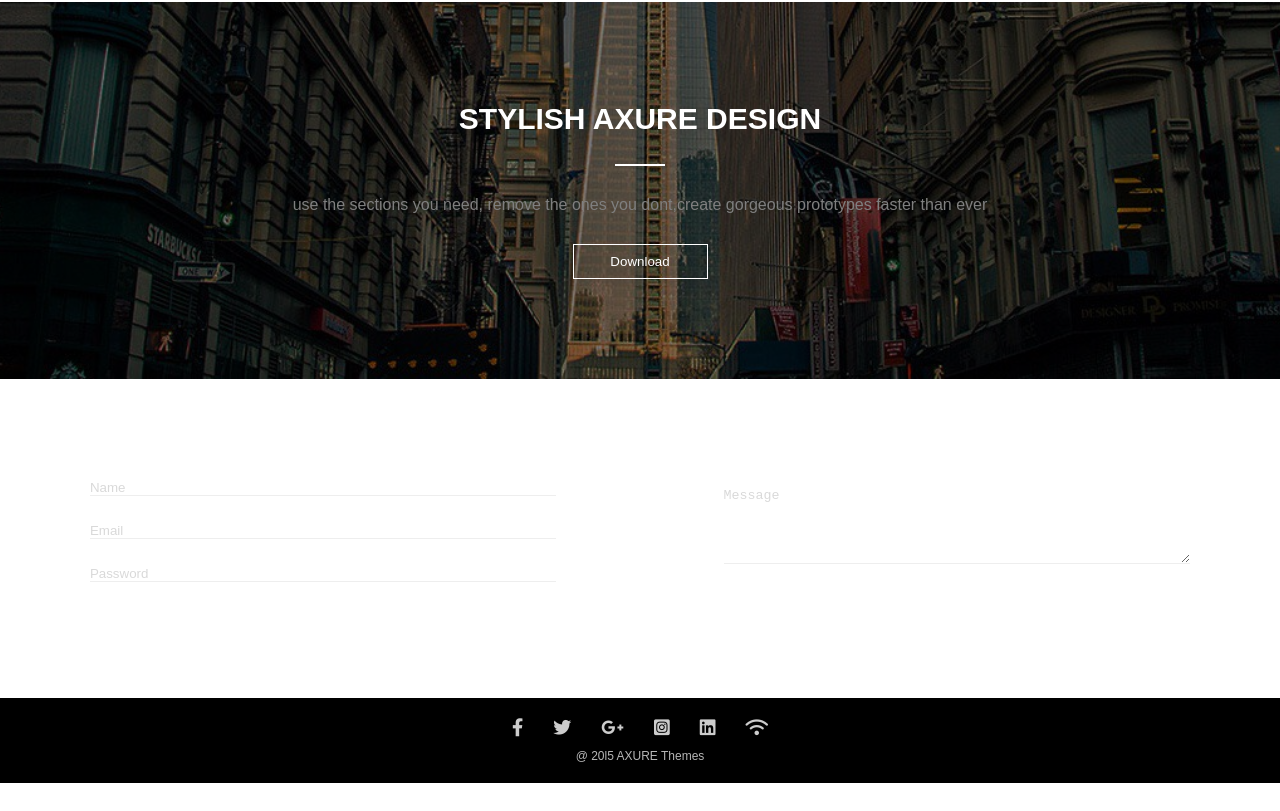
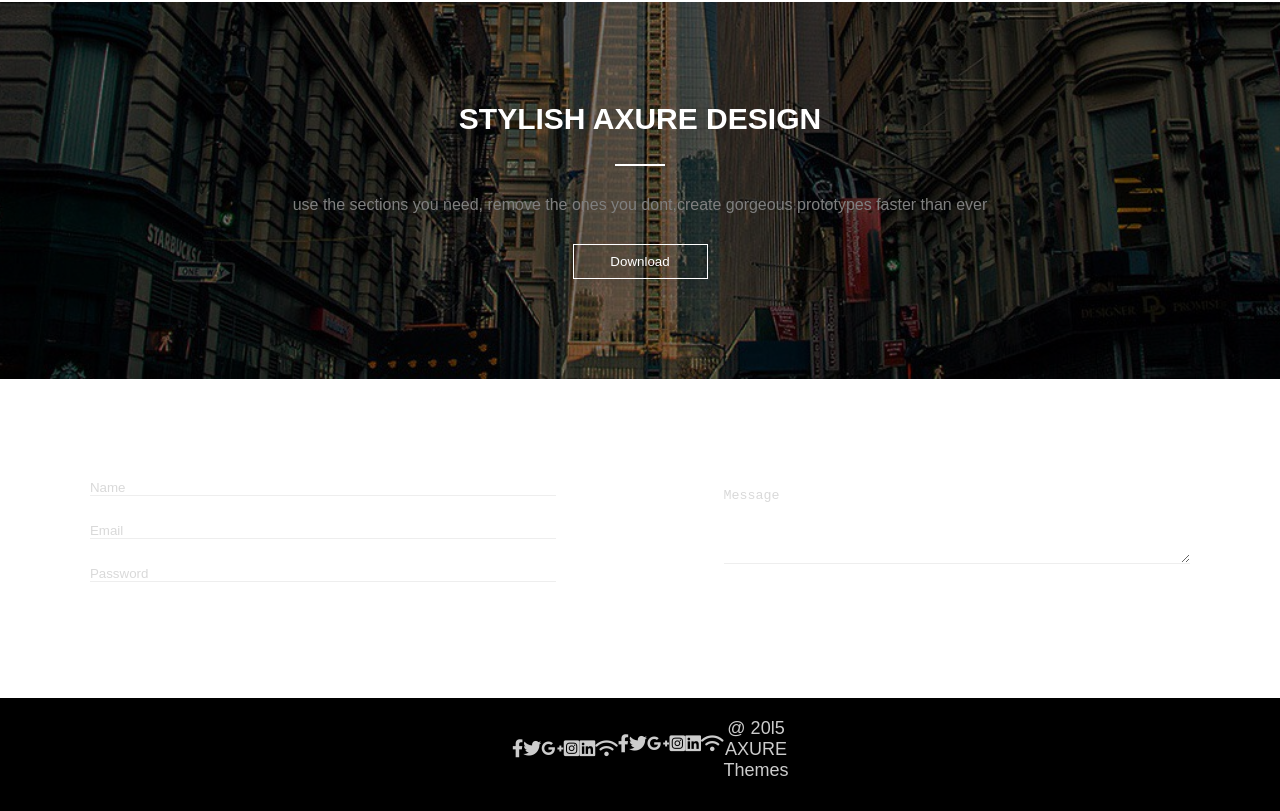
Before and after one commit to MokhlisaZantah/MimiNew, a plain HTML site: page index.html in a window 1280 px wide. Shown: the part 3660-4471 px from the top of the page. Before the commit the page ends 4443 px from the top, so only its background shows below. Drawn offline with Linux system fonts and the light colour scheme.

Commit message:
update index

```diff
--- a/index.html
+++ b/index.html
@@ -370,6 +370,13 @@
           <a href=""><i class="fa-brands fa-square-instagram"></i></a>
           <a href=""><i class="fa-brands fa-linkedin"></i></a>
           <a href=""><i class="fa-solid fa-wifi"></i></a>
+          <div class="socialmedia-links">
+            <a href=""><i class="fa-brands fa-facebook-f"></i></a>
+            <a href=""><i class="fa-brands fa-twitter"></i></a>
+            <a href=""><i class="fa-brands fa-google-plus-g"></i></a>
+            <a href=""><i class="fa-brands fa-square-instagram"></i></a>
+            <a href=""><i class="fa-brands fa-linkedin"></i></a>
+            <a href=""><i class="fa-solid fa-wifi"></i></a>
         </div>
         <p>@ 20l5 AXURE Themes</p>
       </div>
```
